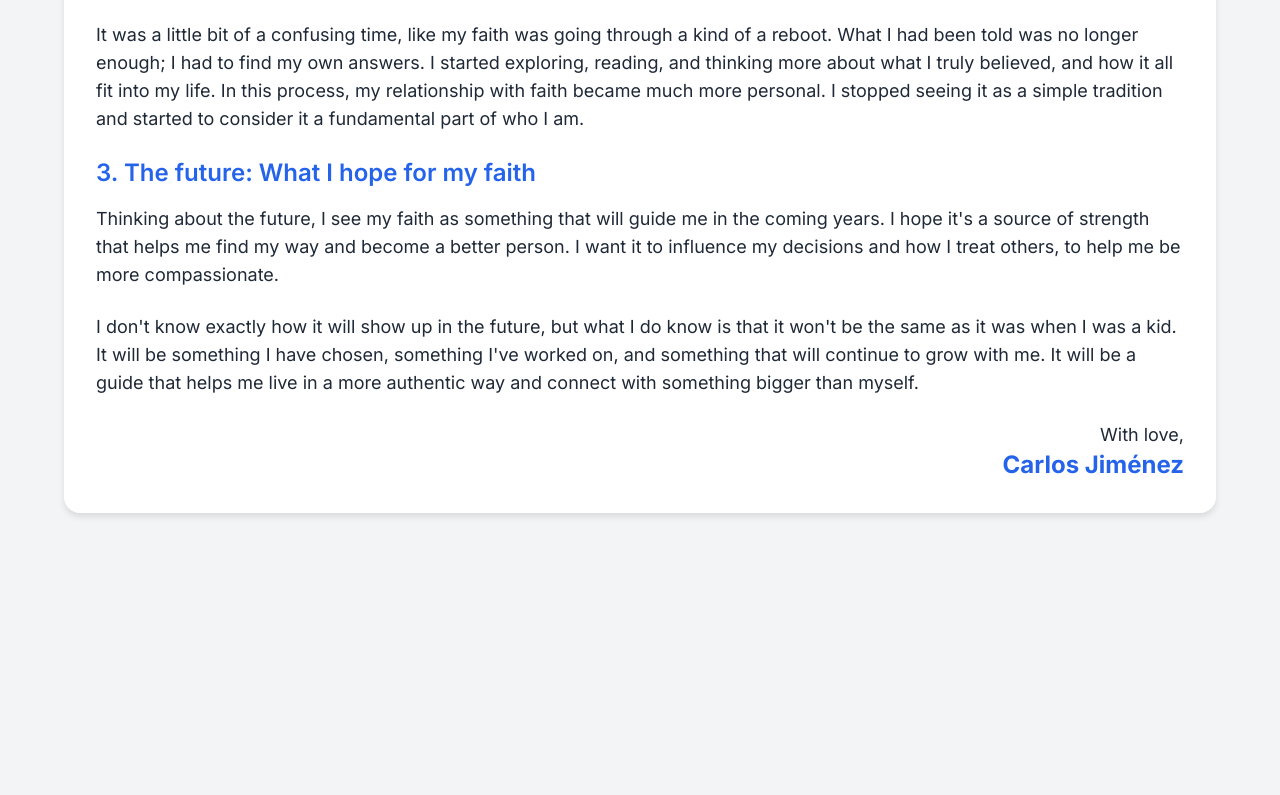
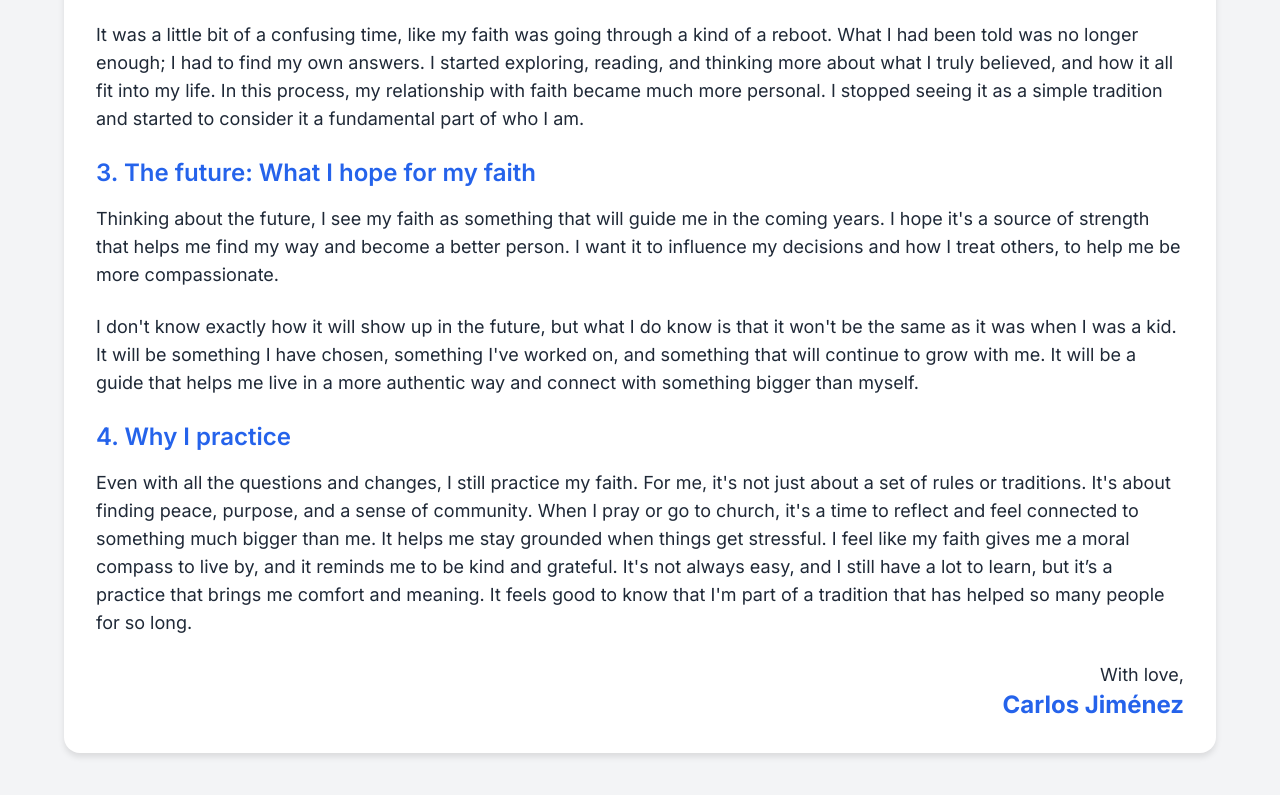
Before and after one commit to carlosalbertojimenez834-dotcom/religion-homework, a plain HTML site: page index.html in a window 1280 px wide. Shown: the part 747-1542 px from the top of the page. Before the commit the page ends 1324 px from the top, so only its background shows below. Drawn offline with nearby package versions, Linux system fonts and the light colour scheme.

Commit message:
Update index.html

```diff
--- a/index.html
+++ b/index.html
@@ -51,6 +51,9 @@
                 <p class="mb-6">Thinking about the future, I see my faith as something that will guide me in the coming years. I hope it's a source of strength that helps me find my way and become a better person. I want it to influence my decisions and how I treat others, to help me be more compassionate.</p>
                 <p class="mb-6">I don't know exactly how it will show up in the future, but what I do know is that it won't be the same as it was when I was a kid. It will be something I have chosen, something I've worked on, and something that will continue to grow with me. It will be a guide that helps me live in a more authentic way and connect with something bigger than myself.</p>
 
+                <h2 class="text-xl sm:text-2xl font-semibold text-blue-600 mb-4">4. Why I practice</h2>
+                <p class="mb-6">Even with all the questions and changes, I still practice my faith. For me, it's not just about a set of rules or traditions. It's about finding peace, purpose, and a sense of community. When I pray or go to church, it's a time to reflect and feel connected to something much bigger than me. It helps me stay grounded when things get stressful. I feel like my faith gives me a moral compass to live by, and it reminds me to be kind and grateful. It's not always easy, and I still have a lot to learn, but it’s a practice that brings me comfort and meaning. It feels good to know that I'm part of a tradition that has helped so many people for so long.</p>
+
                 <p class="text-right mt-6">With love,</p>
                 <p class="text-right font-bold text-xl sm:text-2xl text-blue-600">Carlos Jiménez</p>
             </div>
```
